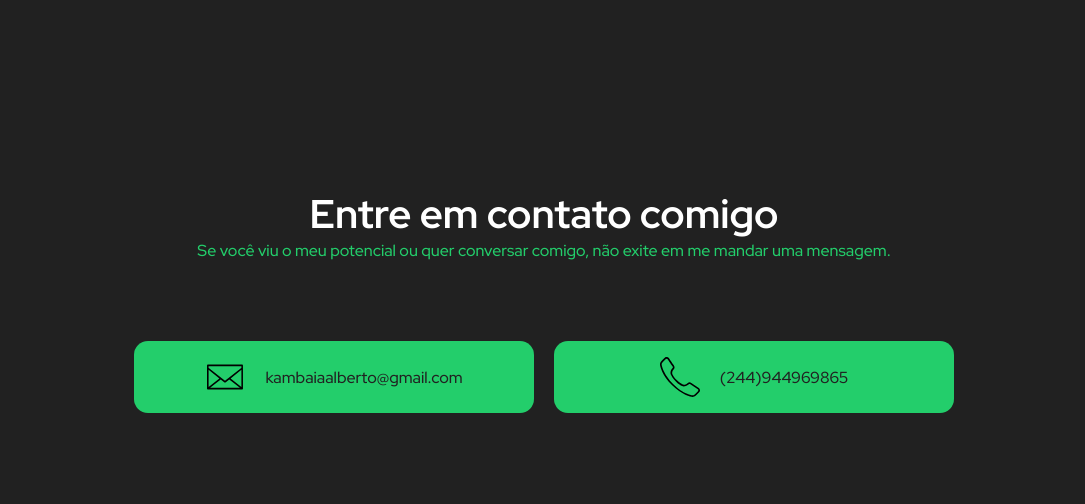
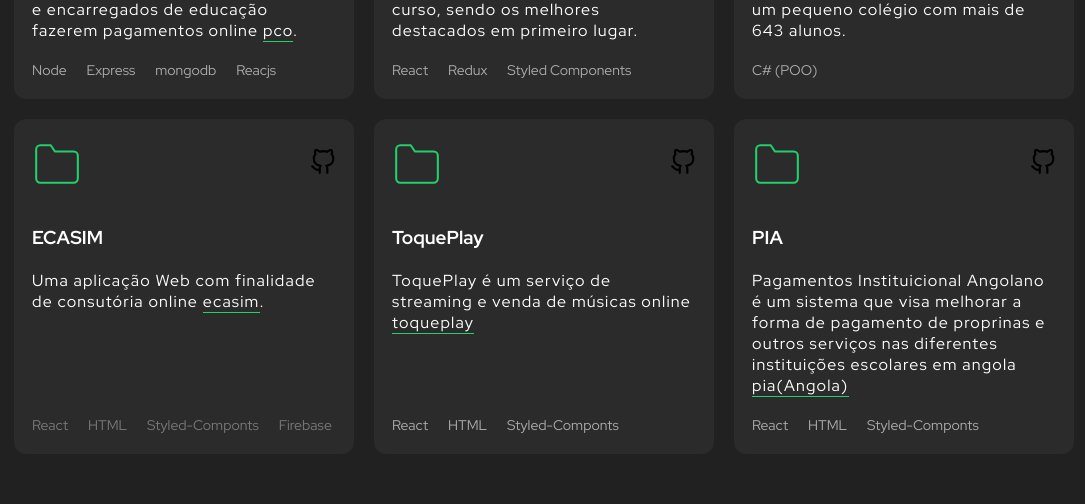
Before and after one commit to kambaia/myportfolio, a React (Create React App) app: page / in a window 1280 px wide. Shown: the part 1901-2405 px from the top of the page, without its empty margins (96-1181 px from the left). Built offline with nearby package versions, Linux system fonts and the light colour scheme.

Commit message:
new information in my portfolio

```diff
--- a/package.json
+++ b/package.json
@@ -29,9 +29,9 @@
     "web-vitals": "^2.1.0"
   },
   "scripts": {
-	"start": "DISABLE_ESLINT_PLUGIN=true react-scripts start",
-	"build": "DISABLE_ESLINT_PLUGIN=true react-scripts build",
-	"test": "DISABLE_ESLINT_PLUGIN=true react-scripts test"
+	"start": "react-scripts start",
+	"build": "react-scripts build",
+	"test": "react-scripts test"
   },
   "eslintConfig": {
     "extends": [
--- a/src/components/About/About.tsx
+++ b/src/components/About/About.tsx
@@ -93,7 +93,7 @@ export function About(){
       </div>
       <div className="about-image">
         <ScrollAnimation animateIn="fadeInRight" delay={0.6 * 1000}>
-          <img width={400} src="https://scontent.flad1-1.fna.fbcdn.net/v/t1.6435-9/64883354_1266181256873105_2276378365332029440_n.jpg?_nc_cat=102&ccb=1-5&_nc_sid=174925&_nc_eui2=AeFufmkdt1WBGVBtmqkFWC59YxNzgsYMfUljE3OCxgx9SctSXvcF3opk5sqAu25cBbpsixdRVWg7tFEKAyeJqXd7&_nc_ohc=BdAsmwXPR8UAX-clPsn&_nc_ht=scontent.flad1-1.fna&oh=00_AT_q9R_hsHJT0V29WuT6pUpx4asbztZMaxV9SGQgbQx4Gw&oe=622C88DE" alt="Imagem de perfil" />
+          <img width={400} src="/mim.jpg" alt="Imagem de perfil" />
         </ScrollAnimation>
       </div>
     </Container>
--- a/src/components/Portfolio/Portfolio.tsx
+++ b/src/components/Portfolio/Portfolio.tsx
@@ -85,6 +85,84 @@ export function Portfolio(){
           </div>
         </ScrollAnimation>
 
+        <ScrollAnimation animateIn="flipInX">
+        <div className="project">
+          <header>
+          <svg width="50" xmlns="http://www.w3.org/2000/svg" role="img" viewBox="0 0 24 24" fill="none" stroke="#23ce6b " stroke-width="1" stroke-linecap="round" stroke-linejoin="round" ><title>Folder</title><path d="M22 19a2 2 0 0 1-2 2H4a2 2 0 0 1-2-2V5a2 2 0 0 1 2-2h5l2 3h9a2 2 0 0 1 2 2z"></path></svg>
+          <div className="project-links">
+            <a href="https://github.com/joaotuliojt/fc-squad43" target="_blank" rel="noreferrer">
+              <img src={githubIcon} alt="GitHub" />
+            </a>
+          </div>
+          </header>
+          <div className="body">
+            <h3>ECASIM</h3>
+            <p>Uma aplicação Web com finalidade de consutória online <a href="https://ecasim.ao/">ecasim</a>.
+            </p>
+          </div>
+          <footer>
+            <ul className="tech-list">
+            <ul className="tech-list">
+              <li>React</li>
+              <li>HTML</li>
+              <li>Styled-Componts</li>
+              <li>Firebase</li>
+            </ul>
+            </ul>
+          </footer>
+        </div>
+      </ScrollAnimation>
+
+      <ScrollAnimation animateIn="flipInX">
+        <div className="project">
+          <header>
+          <svg width="50" xmlns="http://www.w3.org/2000/svg" role="img" viewBox="0 0 24 24" fill="none" stroke="#23ce6b " stroke-width="1" stroke-linecap="round" stroke-linejoin="round" ><title>Folder</title><path d="M22 19a2 2 0 0 1-2 2H4a2 2 0 0 1-2-2V5a2 2 0 0 1 2-2h5l2 3h9a2 2 0 0 1 2 2z"></path></svg>
+          <div className="project-links">
+            <a href="https://github.com/joaotuliojt/fc-squad43" target="_blank" rel="noreferrer">
+              <img src={githubIcon} alt="GitHub" />
+            </a>
+          </div>
+          </header>
+          <div className="body">
+            <h3>ToquePlay</h3>
+            <p>ToquePlay é um serviço de streaming e venda de músicas online <a href="https://www.toqueplay.com/">toqueplay</a>
+            </p>
+          </div>
+          <footer>
+            <ul className="tech-list">
+              <li>React</li>
+              <li>HTML</li>
+              <li>Styled-Componts</li>
+            </ul>
+          </footer>
+        </div>
+      </ScrollAnimation>
+
+      <ScrollAnimation animateIn="flipInX">
+        <div className="project">
+          <header>
+          <svg width="50" xmlns="http://www.w3.org/2000/svg" role="img" viewBox="0 0 24 24" fill="none" stroke="#23ce6b " stroke-width="1" stroke-linecap="round" stroke-linejoin="round" ><title>Folder</title><path d="M22 19a2 2 0 0 1-2 2H4a2 2 0 0 1-2-2V5a2 2 0 0 1 2-2h5l2 3h9a2 2 0 0 1 2 2z"></path></svg>
+          <div className="project-links">
+            <a href="https://github.com/joaotuliojt/fc-squad43" target="_blank" rel="noreferrer">
+              <img src={githubIcon} alt="GitHub" />
+            </a>
+          </div>
+          </header>
+          <div className="body">
+            <h3>PIA</h3>
+            <p>Pagamentos Instituicional Angolano é um sistema que visa melhorar a forma de pagamento de proprinas e outros serviços nas diferentes instituições escolares em angola <a href="https://pia-payment.vercel.app/"> pia(Angola)</a>
+            </p>
+          </div>
+          <footer>
+            <ul className="tech-list">
+              <li>React</li>
+              <li>HTML</li>
+              <li>Styled-Componts</li>
+            </ul>
+          </footer>
+        </div>
+      </ScrollAnimation>
+
       </div>
     </Container>
   );
```
Also changed, not shown: public/favicon1.png (deleted), public/mim.jpg (added).
